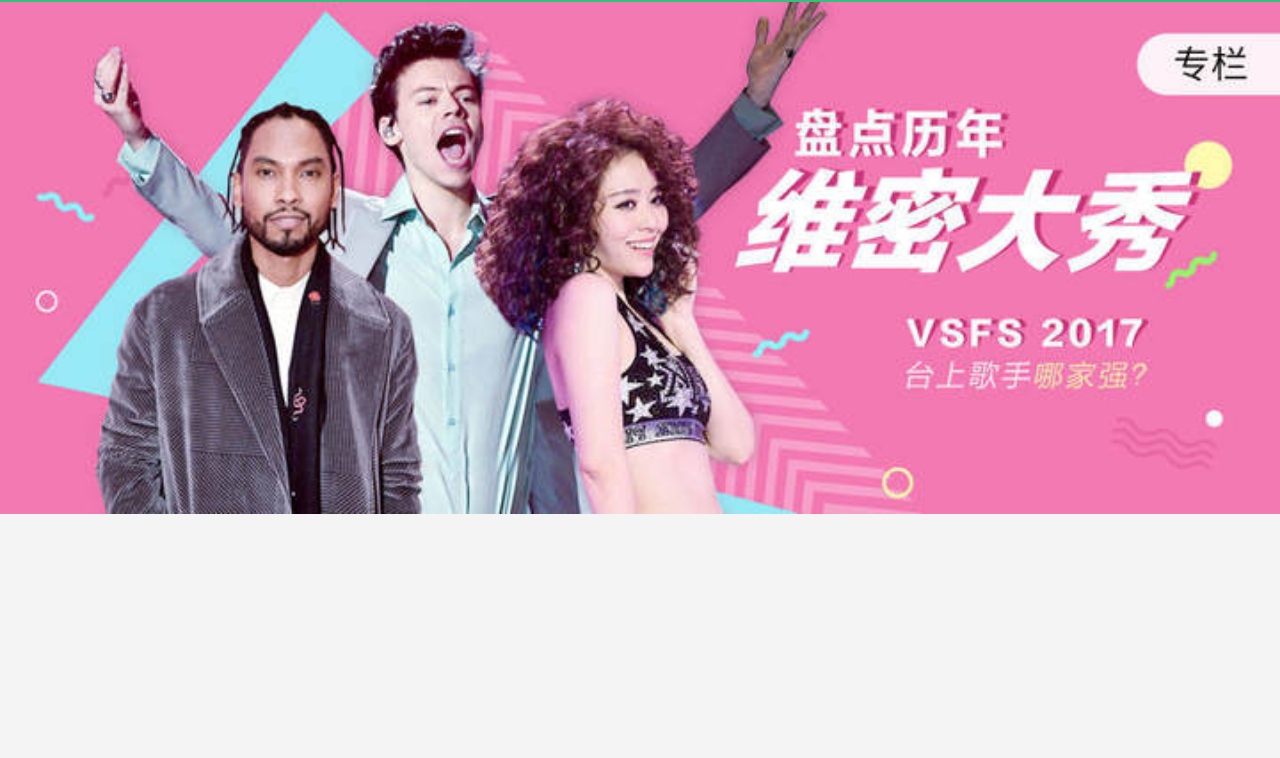
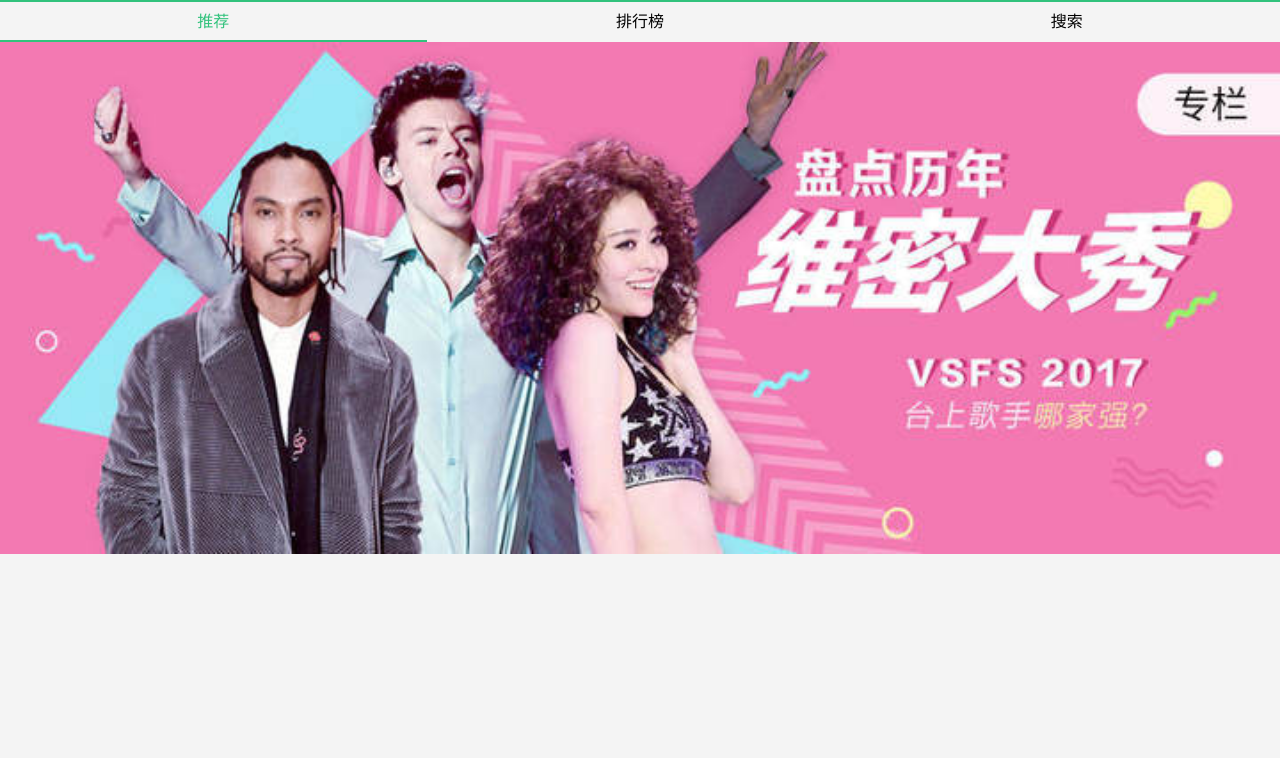
Before and after one commit to Ethan66/qq-music, a website: page index.html in a window 1280 px wide. Shown: the part 42-800 px from the top of the page. Drawn offline with Linux system fonts and the light colour scheme.

Commit message:
tab样式完成

```diff
--- a/index.html
+++ b/index.html
@@ -13,6 +13,13 @@
         <h1>QQ 音乐</h1>
         <img src="images/logo.png" alt="logo" id="logo" />
     </header>
+    <nav class="navbar">
+        <ul class="nav-list">
+            <li class="active">推荐</li>
+            <li>排行榜</li>
+            <li>搜索</li>
+        </ul>
+    </nav>
     <div class="qq-slider" id="slider">
         <!--<div class="qq-slider-wrap">
             <div class="qq-slider-item">
@@ -41,7 +48,6 @@
                 </a>
             </div>
         </div>-->
-
     </div>
     <script src="dist/scripts/slider.js"></script>
     <script src="dist/scripts/app.js"></script>
--- /dev/null
+++ b/scss/_navbar.scss
@@ -0,0 +1,16 @@
+.navbar{
+
+  .nav-list{
+    display: flex; height: $navbar-height; align-items: center;
+    li{
+      flex: 1; text-align: center; height: $navbar-height; line-height: $navbar-height; position: relative;
+      &.active{
+        color: $navbar-color;
+        &:after{
+          display: block; content: ''; width: 100%; border-top: 2px solid $navbar-color;
+          position: absolute; bottom: 0;
+        }
+      }
+    }
+  }
+}
--- a/scss/_reset.scss
+++ b/scss/_reset.scss
@@ -4,3 +4,6 @@
 *:before,*:after{
   margin: 0; padding: 0;
 }
+ul,li{
+  list-style: none;
+}
--- a/scss/_var.scss
+++ b/scss/_var.scss
@@ -3,3 +3,6 @@
 
 $logo-height: 25px;
 $body-background: #f4f4f4;
+
+$navbar-height: 40px;
+$navbar-color: #31c27c;
--- a/scss/app.scss
+++ b/scss/app.scss
@@ -3,6 +3,7 @@
 @import "reset";
 @import "header";
 @import "slider";
+@import "navbar";
 
 body{
   background: $body-background;
```
Also changed, not shown: css/app.css, 1 other file.
